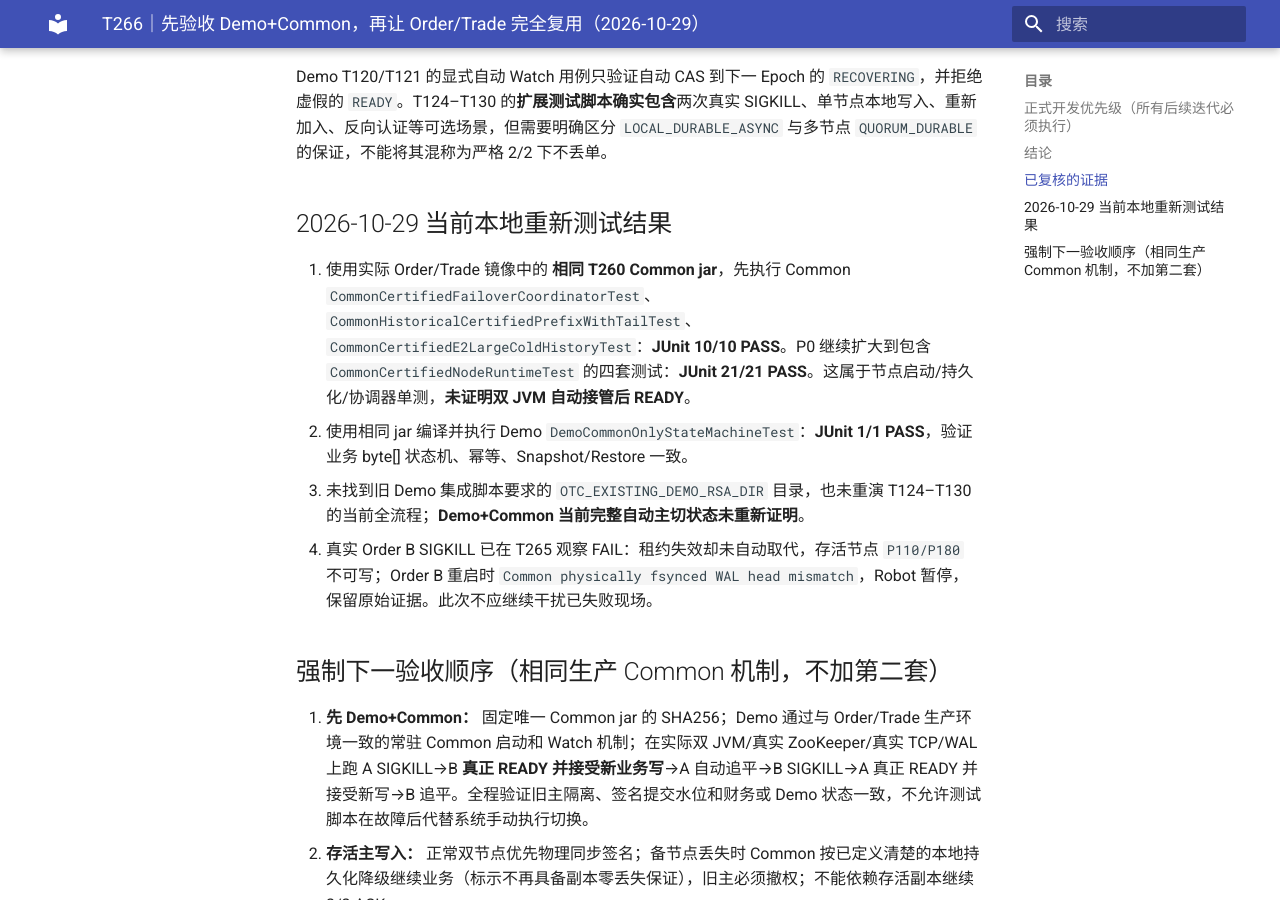
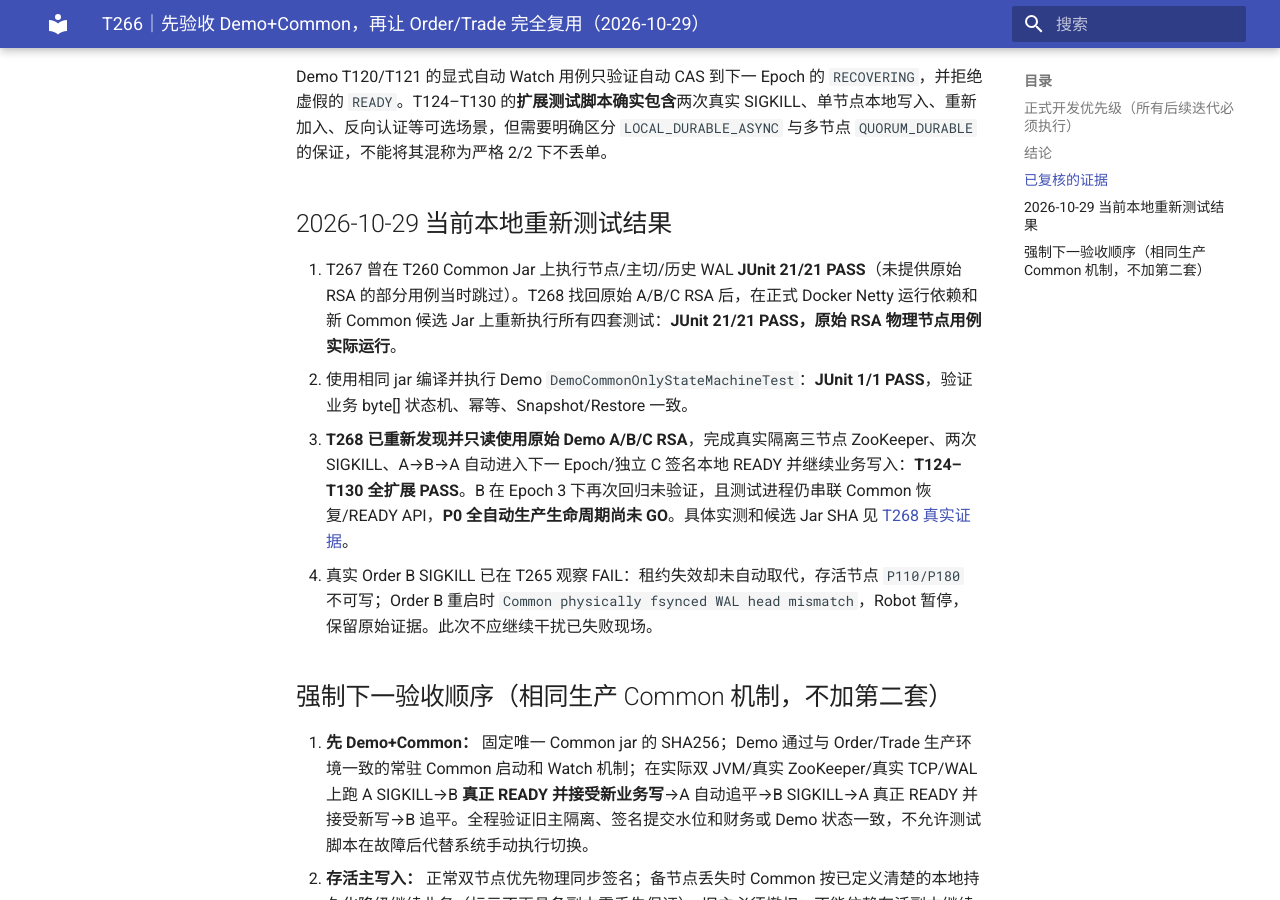
Before and after one commit to bliplink/dc-quant-deploy, an MkDocs documentation site: the page built from docs/T266_DEMO_COMMON_ORDER_TRADE_PARITY_FIRST_20261029.zh-CN.md, in a window 1280 px wide and 900 px high, scrolled down 1314 px. Built offline with MkDocs 1.6.1 and Material for MkDocs 9.7.7, drawn with Linux system fonts in a browser that asks for light colours.

Commit message:
docs(test): publish T268 actual Demo/Common A-B-A SIGKILL evidence and patch

```diff
--- a/docs/T266_DEMO_COMMON_ORDER_TRADE_PARITY_FIRST_20261029.zh-CN.md
+++ b/docs/T266_DEMO_COMMON_ORDER_TRADE_PARITY_FIRST_20261029.zh-CN.md
@@ -27,9 +27,9 @@ Demo T120/T121 的显式自动 Watch 用例只验证自动 CAS 到下一 Epoch
 
 ## 2026-10-29 当前本地重新测试结果
 
-1. 使用实际 Order/Trade 镜像中的 **相同 T260 Common jar**，先执行 Common `CommonCertifiedFailoverCoordinatorTest`、`CommonHistoricalCertifiedPrefixWithTailTest`、`CommonCertifiedE2LargeColdHistoryTest`：**JUnit 10/10 PASS**。P0 继续扩大到包含 `CommonCertifiedNodeRuntimeTest` 的四套测试：**JUnit 21/21 PASS**。这属于节点启动/持久化/协调器单测，**未证明双 JVM 自动接管后 READY**。
+1. T267 曾在 T260 Common Jar 上执行节点/主切/历史 WAL **JUnit 21/21 PASS**（未提供原始 RSA 的部分用例当时跳过）。T268 找回原始 A/B/C RSA 后，在正式 Docker Netty 运行依赖和新 Common 候选 Jar 上重新执行所有四套测试：**JUnit 21/21 PASS，原始 RSA 物理节点用例实际运行**。
 2. 使用相同 jar 编译并执行 Demo `DemoCommonOnlyStateMachineTest`：**JUnit 1/1 PASS**，验证业务 byte[] 状态机、幂等、Snapshot/Restore 一致。
-3. 未找到旧 Demo 集成脚本要求的 `OTC_EXISTING_DEMO_RSA_DIR` 目录，也未重演 T124–T130 的当前全流程；**Demo+Common 当前完整自动主切状态未重新证明**。
+3. **T268 已重新发现并只读使用原始 Demo A/B/C RSA**，完成真实隔离三节点 ZooKeeper、两次 SIGKILL、A→B→A 自动进入下一 Epoch/独立 C 签名本地 READY 并继续业务写入：**T124–T130 全扩展 PASS**。B 在 Epoch 3 下再次回归未验证，且测试进程仍串联 Common 恢复/READY API，**P0 全自动生产生命周期尚未 GO**。具体实测和候选 Jar SHA 见 [T268 真实证据](T268_DEMO_COMMON_DUAL_SIGKILL_A_B_A_REAL_EVIDENCE_20261029.zh-CN.md)。
 4. 真实 Order B SIGKILL 已在 T265 观察 FAIL：租约失效却未自动取代，存活节点 `P110/P180` 不可写；Order B 重启时 `Common physically fsynced WAL head mismatch`，Robot 暂停，保留原始证据。此次不应继续干扰已失败现场。
 
 ## 强制下一验收顺序（相同生产 Common 机制，不加第二套）
```
